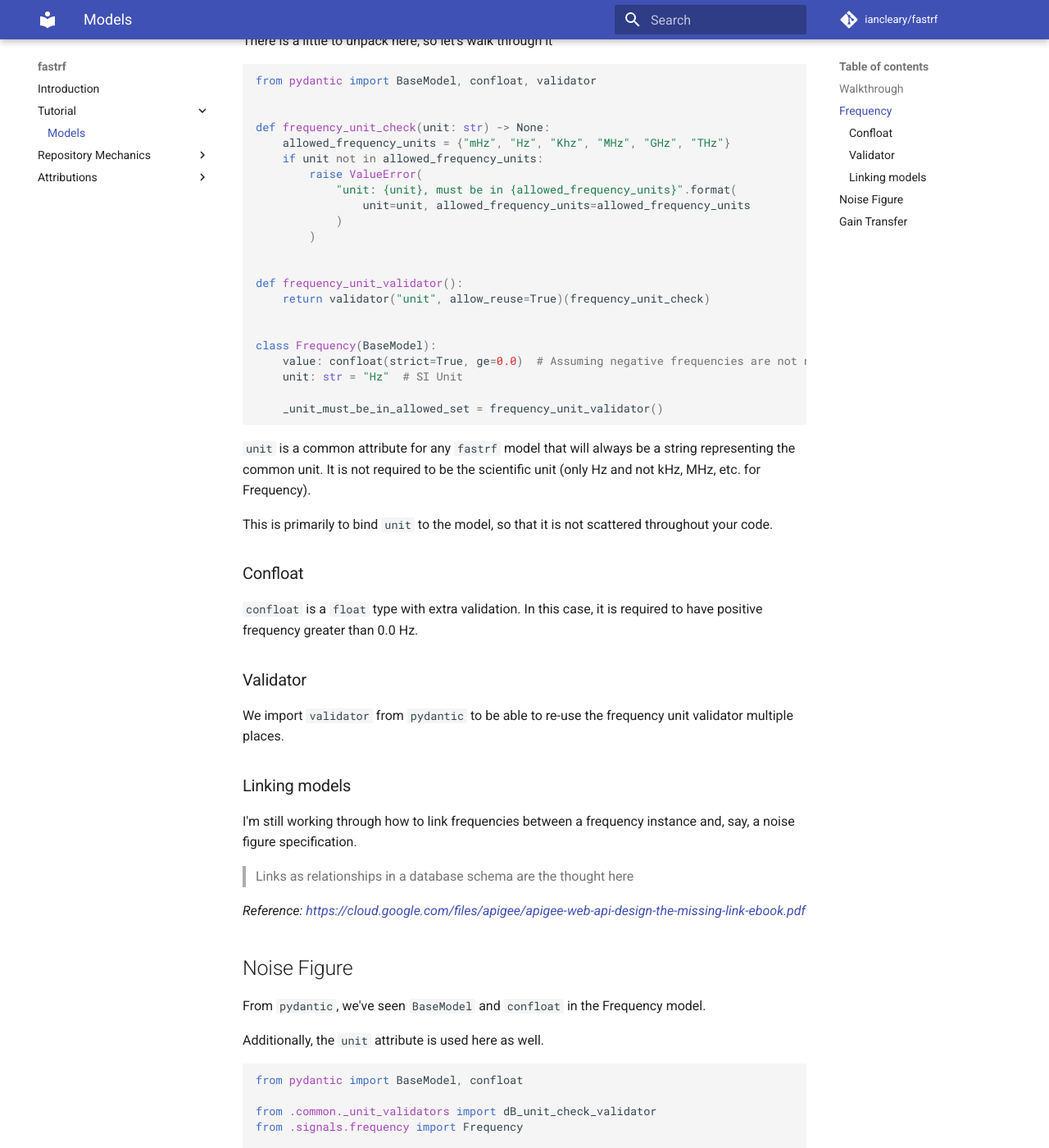
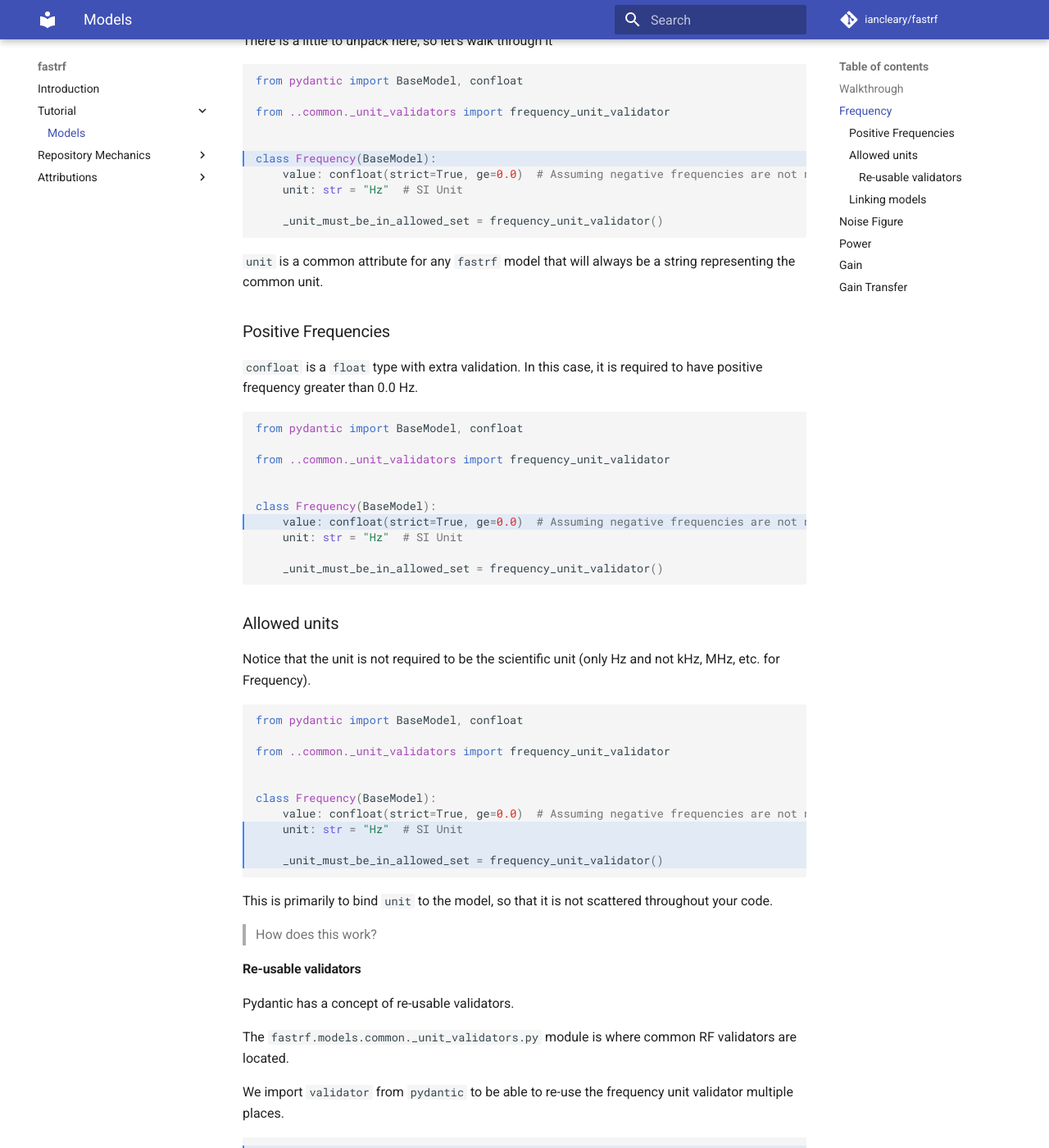
Before and after one commit to iancleary/fastrf, an MkDocs documentation site: the page built from docs/tutorial/models.md, in a window 1280 px wide and 1400 px high, scrolled down 520 px. Shown: the whole window at 82% size. Built offline with MkDocs 1.6.1 and Material for MkDocs 9.7.7, drawn with Linux system fonts in a browser that asks for light colours; comment, search, counter and statistics services are not loaded; some of the changed text lies outside the part shown.

Commit message:
Reworked models and docs

````diff
--- a/docs/tutorial/models.md
+++ b/docs/tutorial/models.md
@@ -12,9 +12,74 @@
 
 There is a little to unpack here, so let's walk through it
 
-```python
-from pydantic import BaseModel, confloat, validator
+```Python hl_lines="6"
+from pydantic import BaseModel, confloat
 
+from ..common._unit_validators import frequency_unit_validator
+
+
+class Frequency(BaseModel):
+    value: confloat(strict=True, ge=0.0)  # Assuming negative frequencies are not needed
+    unit: str = "Hz"  # SI Unit
+
+    _unit_must_be_in_allowed_set = frequency_unit_validator()
+
+```
+
+`unit` is a common attribute for any `fastrf` model that will always be a string representing the common unit.
+
+### Positive Frequencies
+
+`confloat` is a `float` type with extra validation.  In this case, it is required to have positive frequency greater than 0.0 Hz.
+
+```Python hl_lines="7"
+from pydantic import BaseModel, confloat
+
+from ..common._unit_validators import frequency_unit_validator
+
+
+class Frequency(BaseModel):
+    value: confloat(strict=True, ge=0.0)  # Assuming negative frequencies are not needed
+    unit: str = "Hz"  # SI Unit
+
+    _unit_must_be_in_allowed_set = frequency_unit_validator()
+
+```
+
+### Allowed units
+
+Notice that the unit is not required to be the scientific unit (only Hz and not kHz, MHz, etc. for Frequency).
+
+```Python hl_lines="8 9 10"
+from pydantic import BaseModel, confloat
+
+from ..common._unit_validators import frequency_unit_validator
+
+
+class Frequency(BaseModel):
+    value: confloat(strict=True, ge=0.0)  # Assuming negative frequencies are not needed
+    unit: str = "Hz"  # SI Unit
+
+    _unit_must_be_in_allowed_set = frequency_unit_validator()
+
+```
+
+This is primarily to bind `unit` to the model, so that it is not scattered throughout your code.
+
+> How does this work?
+
+#### Re-usable validators
+
+Pydantic has a concept of re-usable validators.
+
+The `fastrf.models.common._unit_validators.py` module is where common RF validators are located.
+
+We import `validator` from `pydantic` to be able to re-use the frequency unit validator multiple places.
+
+```Python hl_lines=" 1 6"
+from pydantic import validator
+
+...
 
 def frequency_unit_check(unit: str) -> None:
     allowed_frequency_units = {"mHz", "Hz", "Khz", "MHz", "GHz", "THz"}
@@ -28,26 +93,7 @@
 
 def frequency_unit_validator():
     return validator("unit", allow_reuse=True)(frequency_unit_check)
-
-
-class Frequency(BaseModel):
-    value: confloat(strict=True, ge=0.0)  # Assuming negative frequencies are not needed
-    unit: str = "Hz"  # SI Unit
-
-    _unit_must_be_in_allowed_set = frequency_unit_validator()
 ```
-
-`unit` is a common attribute for any `fastrf` model that will always be a string representing the common unit.  It is not required to be the scientific unit (only Hz and not kHz, MHz, etc. for Frequency).
-
-This is primarily to bind `unit` to the model, so that it is not scattered throughout your code.
-
-### Confloat
-
-`confloat` is a `float` type with extra validation.  In this case, it is required to have positive frequency greater than 0.0 Hz.
-
-### Validator
-
-We import `validator` from `pydantic` to be able to re-use the frequency unit validator multiple places.
 
 ### Linking models
 
@@ -61,53 +107,112 @@
 
 From `pydantic`, we've seen `BaseModel` and `confloat` in the Frequency model.
 
-Additionally, the `unit` attribute is used here as well.
+> **Unit validation is seen here as well!**
 
-```python
+```python hl_lines="3 12 16 18"
 from pydantic import BaseModel, confloat
 
 from .common._unit_validators import dB_unit_check_validator
 from .signals.frequency import Frequency
 
 
-class NoiseFigure(BaseModel):
-    """[Noise Figure at a single frequency]
+class NoiseFigureBase(BaseModel):
+    """[Noise Figure Base Model]
 
     Arguments:
-        f {Frequency} -- Single Frequency
         value {float} -- Noise Figure Value, in dB
         unit {str}    -- decibels, dB
     """
 
-    f: Frequency
     value: confloat(strict=True, ge=1.0)
     unit: str = "dB"
 
     _unit_must_be_dB = dB_unit_check_validator()
 ```
 
-Noise figure must be positive and greater than 1.0 dB.
+> **Noise figure must be positive and greater than 1.0 dB.**
 
-The unit validator here enforces that the unit is "dB" and will be used in other models as well.
+```python hl_lines="3 11"
+...
+
+class NoiseFigureBase(BaseModel):
+    """[Noise Figure Base Model]
+
+    Arguments:
+        value {float} -- Noise Figure Value, in dB
+        unit {str}    -- decibels, dB
+    """
+
+    value: confloat(strict=True, ge=1.0)
+
+...
+```
 
 > Note that this is a model for a specification or measured value.  We are making an assumption that near perfect noise figure and measurement error doesn't result in an erroneous value < 1.0 dB.
 
-## Gain Transfer
+-----------------------------
 
-At a given input power, gain transfer is the measure of how much forward gain a two port device has.
+Let's continue with defining several models:
+
+* Power
+* GainBase
+* Gain (with input and output power)
+
+## Power
 
 First we define a model for Power:
 
-```Python hl_lines="3 4 5"
+> **Unit validation is seen here as well!**
+
+```Python hl_lines="6 10"
 from pydantic import BaseModel
+
+from .common._unit_validators import power_unit_validator
+
 
 class Power(BaseModel):
     value: float
     unit: str = "dBm"
 
+    _unit_must_be_in_allowed_set = power_unit_validator()
+
 ```
 
-Next, we set up a model for an input and output power
+Tell me if you see a pattern 😊
+
+-----------------------------
+
+## Gain
+
+Let's continue to Gain! 🎉
+
+```Python hl_lines="10 16 23"
+from typing import Optional
+
+from pydantic import BaseModel
+
+from .common._unit_validators import dB_unit_check_validator, power_unit_validator
+from .signals.frequency import Frequency
+
+...
+
+class GainBase(BaseModel):
+    value: float
+    unit: str = "dB"
+
+    _unit_must_be_dB = dB_unit_check_validator()
+
+
+class Gain(GainBase):
+    input_power: Optional[Power]
+    output_power: Optional[Power]
+```
+
+> We use the `Power` model to classify if the Gain value's operating points.
+
+-----------------------------
+
+## Gain Transfer
 
 ```Python hl_lines="9 10 11  13 23 24"
 from typing import Optional
@@ -139,3 +244,8 @@
 
     _unit_must_be_dB = dB_unit_check_validator()
 ```
+
+-----------------------------
+
+
+Now that we have a sense for the common `Pydantic` models, let's talk about development tooling in the repo!
````
Also changed, not shown: 10 other files.
